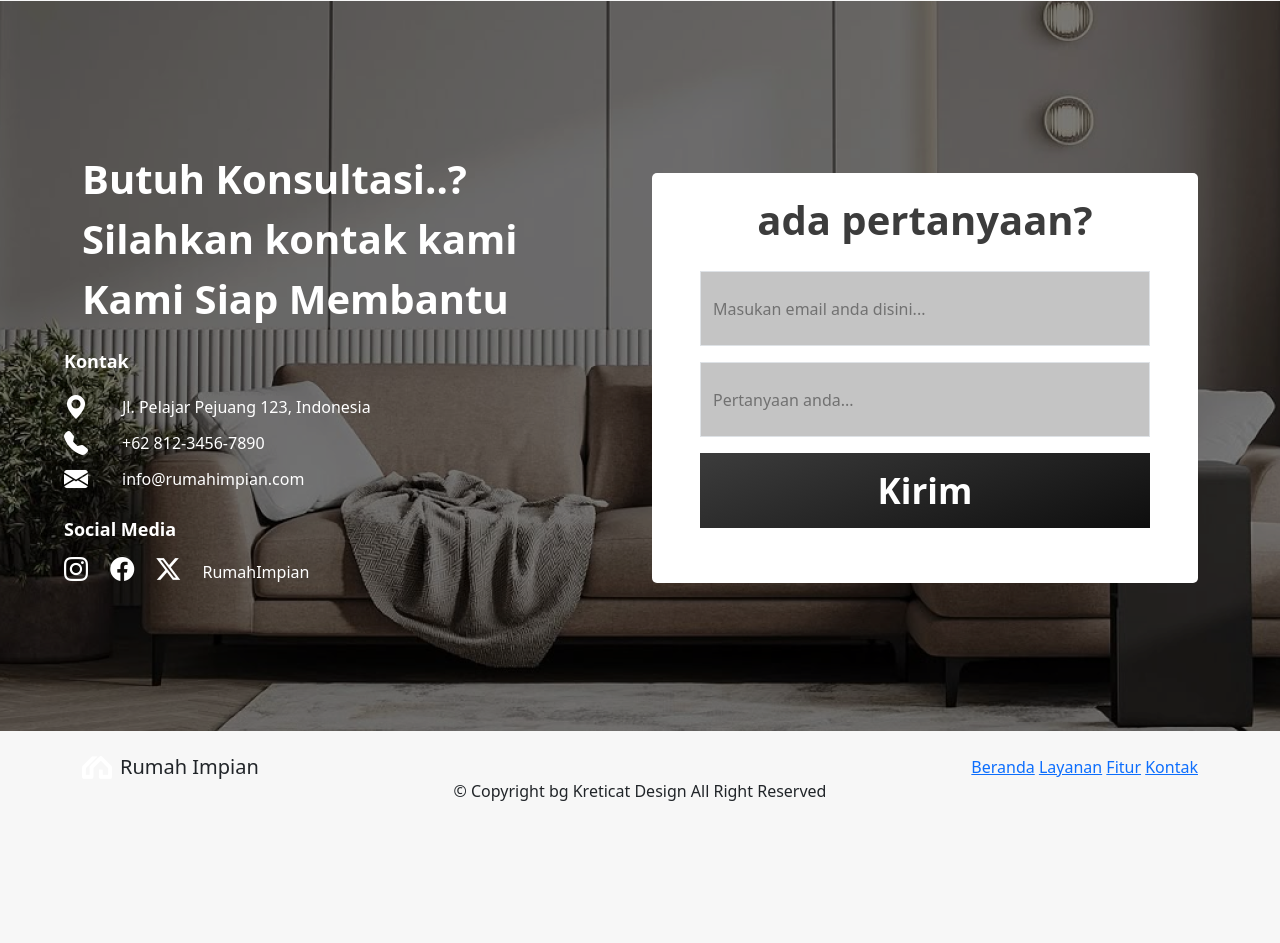
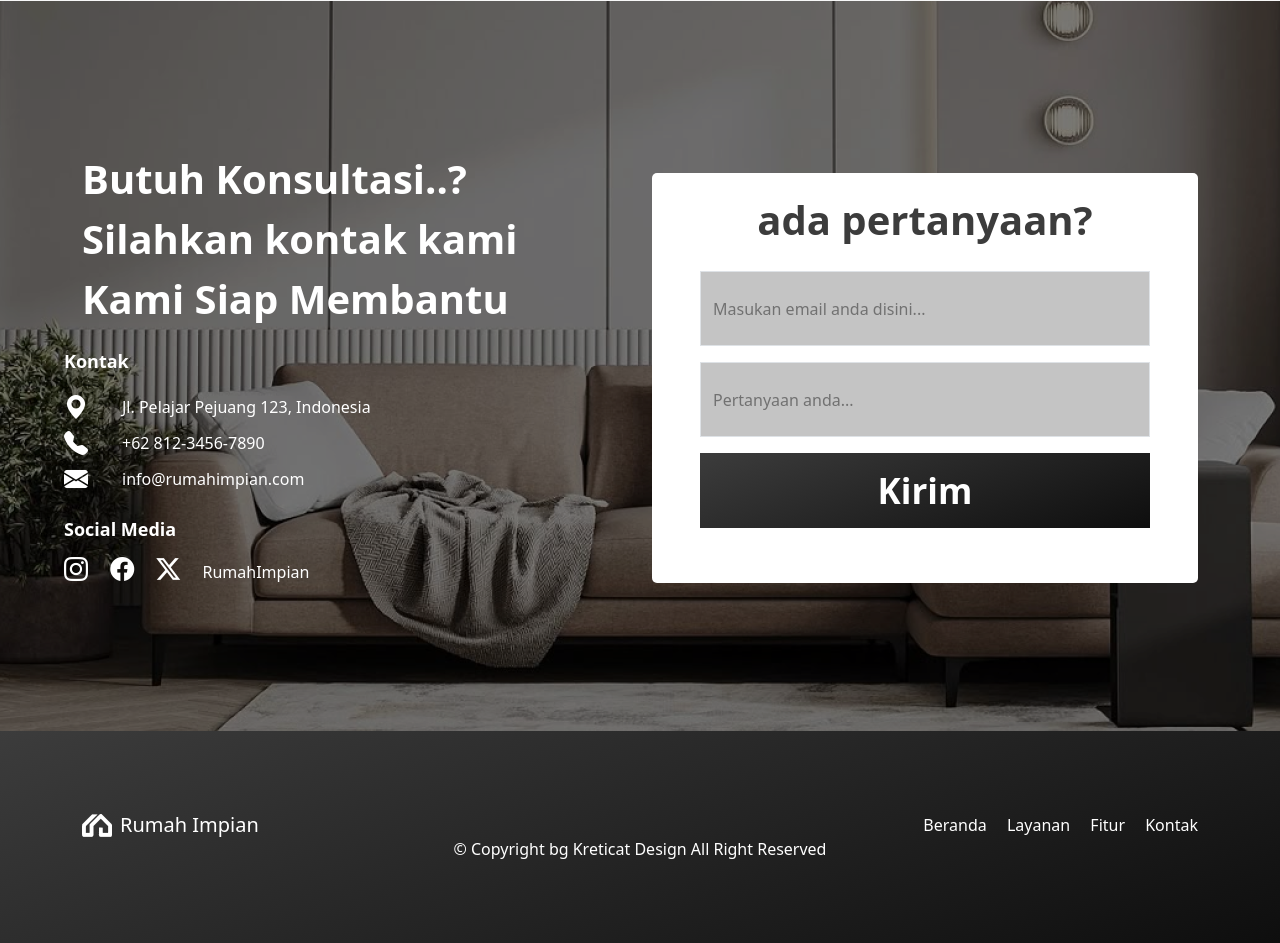
Before and after one commit to danielstevee/Rumah-Impian-Company-Profil, a plain HTML site: page index.html in a window 1280 px wide. Shown: the part 3945-4888 px from the top of the page. Before the commit the page ends 4764 px from the top, so only its background shows below. Drawn offline with nearby package versions, Linux system fonts and the light colour scheme.

Commit message:
section footer done

```diff
--- a/index.html
+++ b/index.html
@@ -638,12 +638,14 @@
                                 <div class="form-floating mb-3">
                                     <input type="email" class="form-control" id="floatingInput"
                                         placeholder="name@example.com">
-                                    <label for="floatingInput" class="d-flex align-items-center">Masukan email anda disini...</label>
+                                    <label for="floatingInput" class="d-flex align-items-center">Masukan email anda
+                                        disini...</label>
                                 </div>
                                 <div class="form-floating mb-3">
                                     <input type="text" class="form-control" id="floatingInput"
                                         placeholder="name@example.com">
-                                    <label for="floatingInput" class="d-flex align-items-center">Pertanyaan anda...</label>
+                                    <label for="floatingInput" class="d-flex align-items-center">Pertanyaan
+                                        anda...</label>
                                 </div>
                                 <button type="submit" class="button-kontak">Kirim</button>
                             </form>
@@ -652,13 +654,11 @@
                 </div>
             </div>
         </div>
-        </div>
-
     </section>
     <!-- Section Footer -->
-    <footer>
-        <div class="container-fluid"> <!-- untuk warna bg -->
-            <div class="container mt-4"><!-- untuk tengah in seluruh content  -->
+    <footer id="footer">
+        <div class="container-fluid pt-3"> <!-- untuk warna bg -->
+            <div class="container"><!-- untuk tengah in seluruh content  -->
                 <div class="d-flex justify-content-between align-items-center">
                     <!-- kiri -->
                     <div class="d-flex align-items-center">
@@ -676,7 +676,6 @@
                 </div>
                 <div class="text-center">
                     <p>© Copyright bg Kreticat Design All Right Reserved</p>
-                         </div>
                 </div>
             </div>
         </div>
--- a/style/style.css
+++ b/style/style.css
@@ -459,7 +459,7 @@ bottom: 10px;
 }
 
 .social-icon i:hover{
-    color: #00985B;
+    color: #252525;
 }
 
 #contact {
@@ -469,7 +469,7 @@ bottom: 10px;
 }
 
 #contact h3 {
-
+    width: 441px ;
     font-size: 40px;
     font-weight: 600;
     line-height: 60px;
@@ -547,3 +547,27 @@ bottom: 10px;
     font-size: 35px;
     font-weight: 600;
 }
+
+/* Footer Section */
+
+#footer .container-fluid{
+    background:linear-gradient(160deg, var(--pr-color), #0E0E0E);
+height: 212px;
+    display: flex;
+    align-items: center;
+}
+
+#footer h5{
+    color: #fff;
+    font-size: 20px;
+}
+#footer a{
+    color: #fff;
+    padding: 0 0 16px 16px;
+    font-size: 16px;
+    text-decoration: none;
+}
+#footer p {
+    color: #fff;
+    font-size: 16px;
+}
```
Lines whose indentation alone changed are shown as unchanged.
